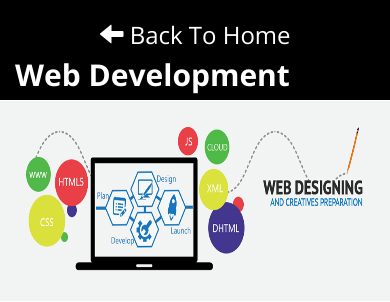
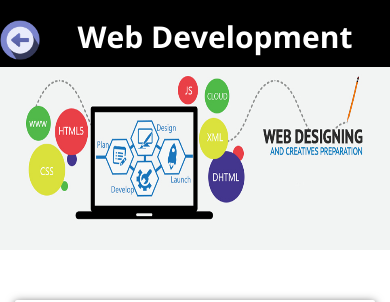
Before and after one commit to rhtkapr/dashboard.github.io, a PHP site: page /web-development.html in a window 390 px wide. Shown: the top 302 px of the page. Run offline with PHP 8.4, Linux system fonts and the light colour scheme; some libraries are stand-ins or nearby versions.

Commit message:
web done

```diff
--- a/main/css/creative.css
+++ b/main/css/creative.css
@@ -68,7 +68,25 @@ p {
 }
 .bgweb{
 	width: 100%;
-	height: 350px;
+	height: 500px;
+	margin-top: 50px;
+}
+.webclass{
+	margin-top: 0px;
+}
+@media (max-width: 480px){
+	.bgweb{
+		width: 100%;
+		height: 350px;
+		margin-top: 50px;
+	}
+	.webclass{
+		margin-top: 170px;
+	}
+}
+.back_btn{
+	height: 40px;
+	width: 40px;
 }
 .explore_btn{
 	height: 70px;
@@ -762,7 +780,7 @@ body {
 @media (max-width: 480px){
 	.bg-blue{
 		background-color: black;
-		height:100px;
+		height:67px;
 		width:100%;
 		position:fixed;
 		top:0;
@@ -777,6 +795,7 @@ body {
 		font-size: 10px;
 	}
 	.bgweb{
+		margin-top: 50px;
 		height: 200px;
 	}
 }
@@ -959,6 +978,3 @@ video {
 .contact_text{
 	color: white;
 }
-.webclass{
-	margin-top: 300px;
-}
--- a/main/web-development.html
+++ b/main/web-development.html
@@ -42,20 +42,21 @@
 <div class="bg-blue">
 	<div class="container-fluid">
 		<div class="row">
-			<div class="col-md-3 text-center">
-				<a href="index.html"><h3 class="section-heading heading1"><span class="glyphicon glyphicon-arrow-left"></span>&nbsp;Back To Home</h3></a>
-			</div>
-			<div class="col-md-5 col-md-offset-2">
+			<div class="text-center">
+				<a href="index.html"><h3 class="section-heading heading1 pull-left"><img src="img/back_button.png" class="img-responsive back_btn"></a>
+
 				<h2 class="section-heading heading1"><b>Web Development</b></h2>
 			</div>
-		</div>
-		<div class="row">
-			 <img src="img/ww7.jpg" class="img-responsive bgweb">
 		</div>
 	</div>
 </div>
 
-<section class="webclass">
+<div class="container-fluid">
+	<div class="row">
+		 <img src="img/ww7.jpg" class="img-responsive bgweb">
+	</div>
+</div>
+
 
 	<div class="container">
 
@@ -109,6 +110,8 @@
 
 		<hr class="primary"><br>
 	-->
+
+
 		<div class="row">
 			<div class="col-md-4">
 				<div class="card4 text-center">
@@ -162,7 +165,6 @@
 			</div>
 		</div>
 		</div>
-</section>
 
 
 <div class="container-fluid bg-primary copyright">
```
Also changed, not shown: main/img/back_button.png (added).
